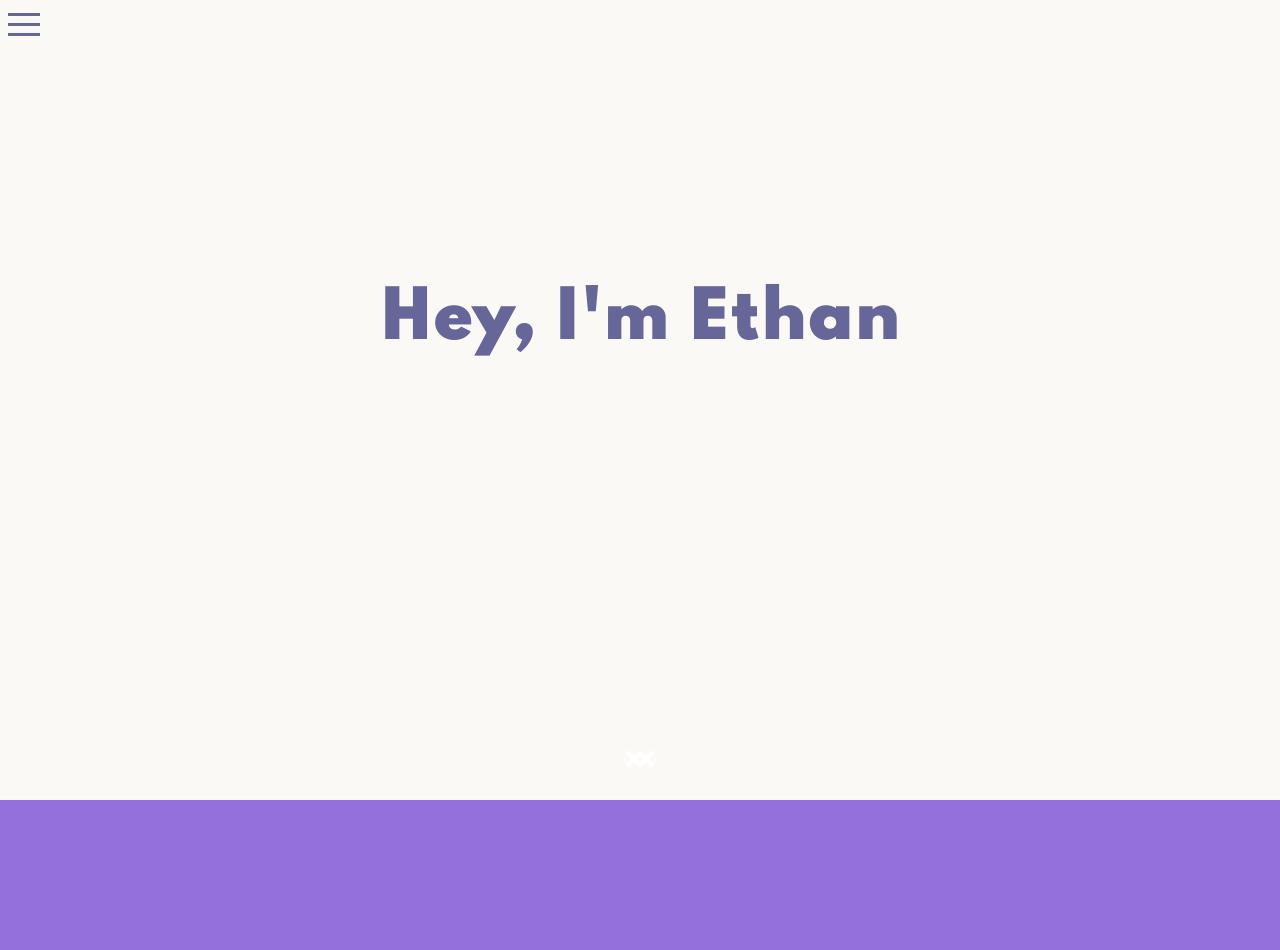
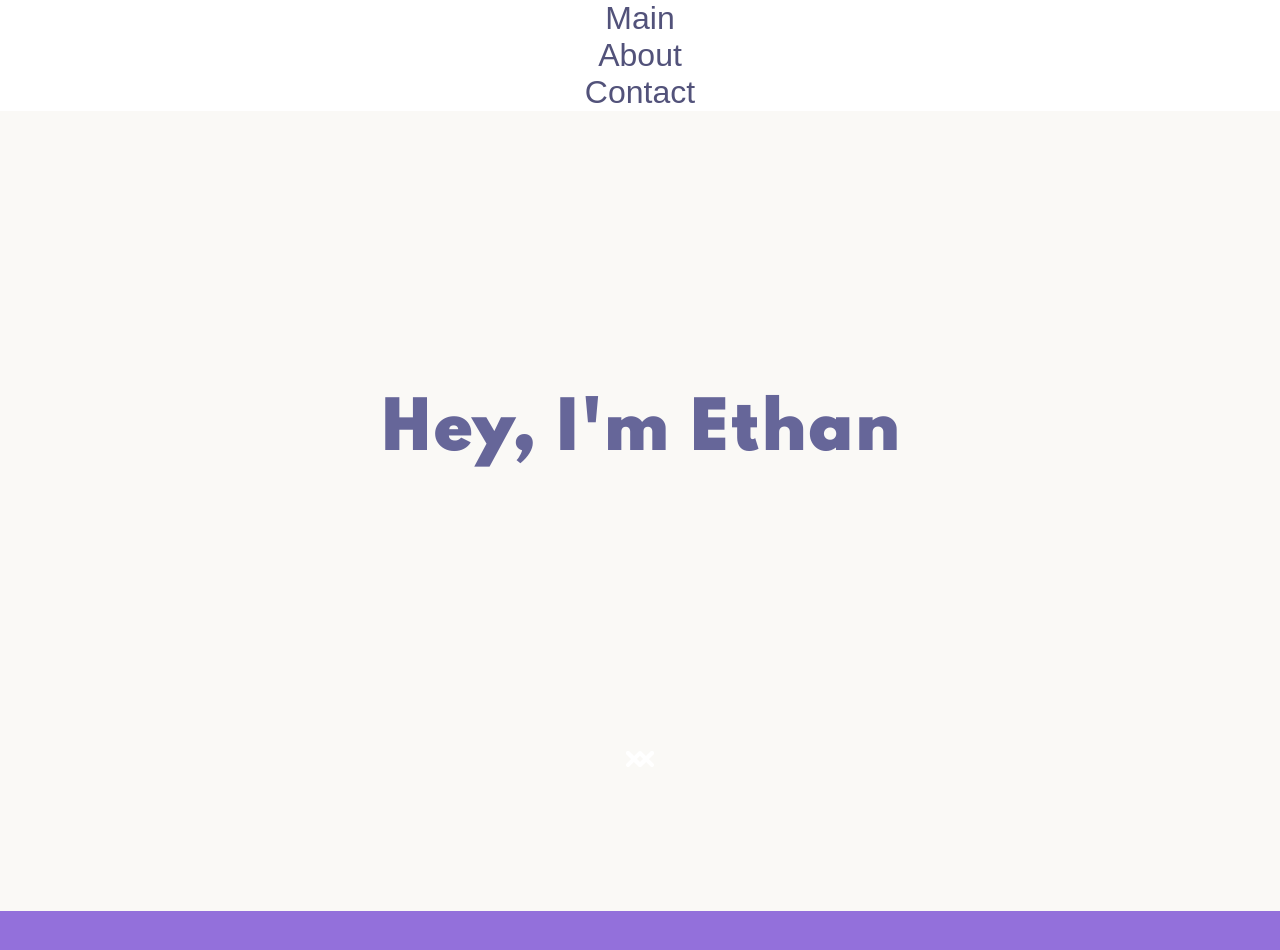
Before and after one commit to ethanherring/websiteversiontwo, a React (Create React App) app: page / in a window 1280 px wide. Shown: the top 950 px of the page. Built offline with nearby package versions, Linux system fonts and the light colour scheme.

Commit message:
Added google analytics

```diff
--- a/package.json
+++ b/package.json
@@ -12,6 +12,7 @@
     "hamburger-react": "^2.4.1",
     "react": "^17.0.2",
     "react-dom": "^17.0.2",
+    "react-ga": "^3.3.0",
     "react-icons": "^4.2.0",
     "react-scripts": "4.0.3",
     "react-scroll": "^1.8.2",
--- a/src/App.js
+++ b/src/App.js
@@ -4,7 +4,7 @@ import Main from './Sections/Main';
 import About from './Sections/About';
 import Contact from './Sections/Contact';
 import Scrolldown from './Components/Scrolldown.js';
-
+import ReactGA from 'react-ga';
 
 //styling
 import './App.css';
@@ -12,6 +12,9 @@ import './App.css';
 function App() {
   return (
     <div className="App">
+      {
+      ReactGA.initialize('G-LN1KCMZQFC')
+      }
       <Navbar />
       <Scrolldown />
       <Main />
--- a/src/Components/Navbar.js
+++ b/src/Components/Navbar.js
@@ -1,31 +1,37 @@
 import React, { Component } from 'react';
-
+import NavLinks from './NavLinks'
 import { Sling as Hamburger } from 'hamburger-react';
+import { useState } from 'react';
 
 
 class Navbar extends Component {
     state = {};
+
     constructor(props, context) {
         super(props, context);
-
+        this.clicked = false;
         this.state = {
-          visible: false
+          check: false,
+          setCheck: false
         };
 
         this.toggleMenu = this.toggleMenu.bind(this);
       }
 
       toggleMenu() {
-        this.setState({
-            visible: !this.state.visible
-        });
+        return(<NavLinks />)
       }
     render () {
+
+      if(this.state.check) {
+        return(<NavLinks />)
+      }
+
         return(
+
             <div className="navbar">
-
                 <Hamburger easing="ease-in"
-                    onToggle={this.toggleMenu}
+                    onClick={this.setState({check: !this.state.check})}
                     color="#666699" />
 
 
```
Also changed, not shown: src/Components/NavLinks.js (renamed from src/Components/Links.js, +8 -4 lines), 1 other file (tests, documents, lock files or other folders).
